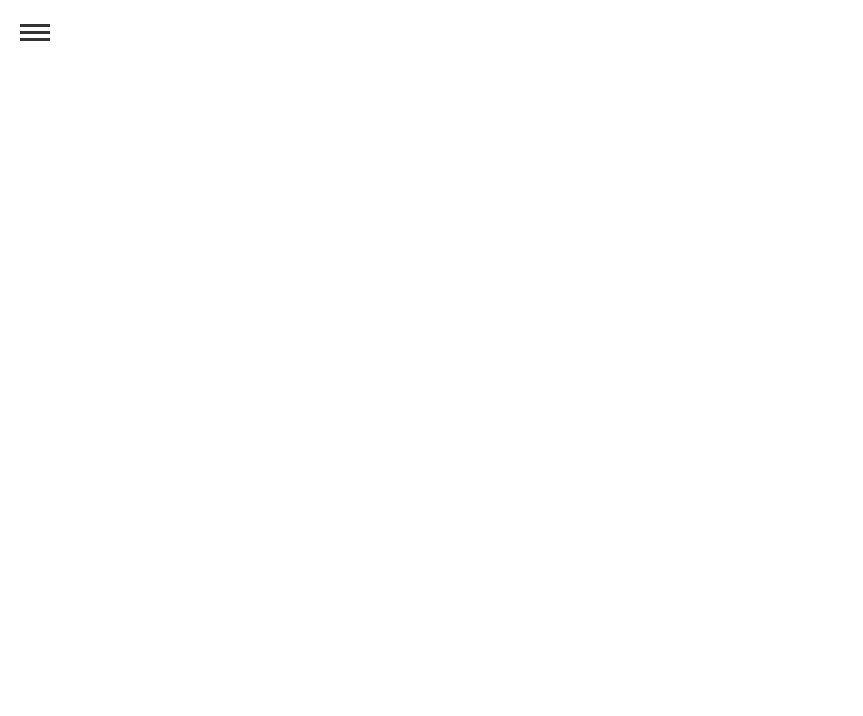
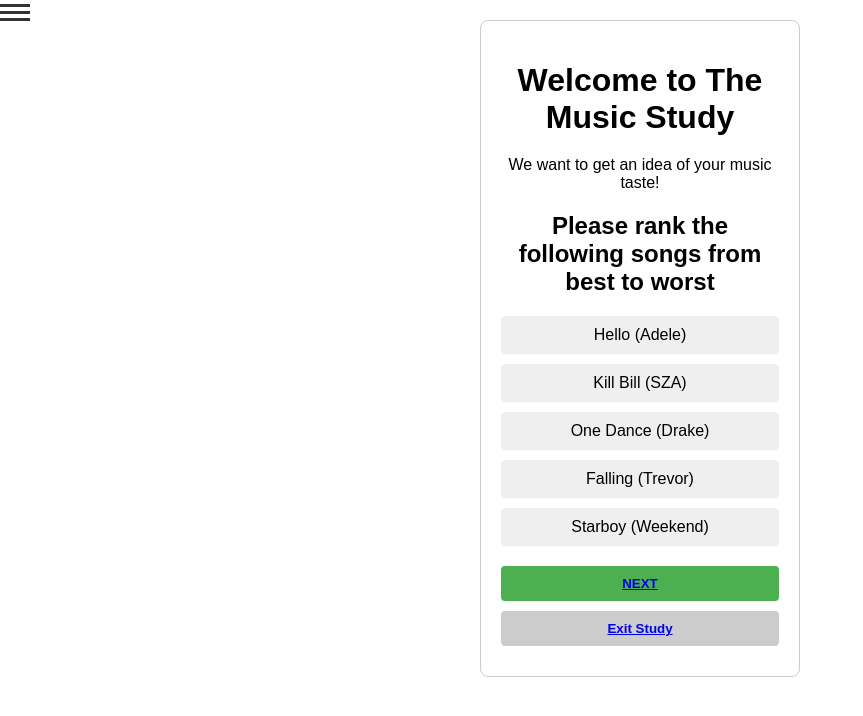
Before and after one commit to mitchytic/4-final-project-personality-analysis-music-taste, a React (Create React App) app: page / in a window 1280 px wide. Shown: the top 716 px of the page, without its empty margins (0-863 px from the left). Built offline with nearby package versions, Linux system fonts and the light colour scheme.

Commit message:
HomePage

```diff
--- /dev/null
+++ b/src/routes/HomePage.css
@@ -0,0 +1,73 @@
+.home-page {
+  font-family: 'Arial', sans-serif;
+  width: 100%;
+  max-width: 320px;
+  margin: 0 auto;
+  padding: 20px;
+}
+
+.home-page .hamburger-menu {
+  position: absolute;
+  top: 0;
+  left: 0;
+  z-index: 100;
+}
+
+.content {
+  border: 1px solid #ccc;
+  padding: 20px;
+  border-radius: 8px;
+  text-align: center;
+}
+
+.welcome-message h1,
+.song-ranking h2 {
+  margin-bottom: 20px;
+}
+
+.song-ranking ul {
+  list-style: none;
+  padding: 0;
+  margin-bottom: 20px;
+}
+
+.song-ranking ul li {
+  background: #efefef;
+  margin-bottom: 10px;
+  padding: 10px;
+  border-radius: 4px;
+  cursor: pointer;
+  transition: background-color 0.3s;
+}
+
+.song-ranking ul li.selected {
+  background-color: #add8e6;
+}
+
+.next-button,
+.exit-button {
+  display: block;
+  width: 100%;
+  padding: 10px;
+  margin-bottom: 10px;
+  border: none;
+  background-color: #4CAF50;
+  color: white;
+  font-weight: bold;
+  border-radius: 4px;
+  cursor: pointer;
+  transition: background-color 0.3s;
+}
+
+.next-button:hover,
+.exit-button:hover {
+  background-color: #367c39;
+}
+
+.exit-button {
+  background-color: #f44336;
+}
+
+.exit-button:hover {
+  background-color: #d32f2f;
+}
--- a/src/routes/HomePage.jsx
+++ b/src/routes/HomePage.jsx
@@ -1,11 +1,56 @@
+import React, { useState } from 'react';
+import './HomePage.css';
 import HamburgerMenu from "../components/common/hamburgermenu";
+import { Link } from 'react-router-dom';
 
-function HomePage() {
-    return (
-        <div>
-            <HamburgerMenu />
+const HomePage = () => {
+  const [songs, setSongs] = useState([
+    'Hello (Adele)',
+    'Kill Bill (SZA)',
+    'One Dance (Drake)',
+    'Falling (Trevor)',
+    'Starboy (Weekend)'
+  ]);
+  const [selectedSongIndex, setSelectedSongIndex] = useState(null);
+
+  const handleSongClick = (index) => {
+    if (selectedSongIndex !== null) {
+      let newSongs = [...songs];
+      [newSongs[selectedSongIndex], newSongs[index]] = [newSongs[index], newSongs[selectedSongIndex]];
+      setSongs(newSongs);
+      setSelectedSongIndex(null);
+    } else {
+      setSelectedSongIndex(index);
+    }
+  };
+
+  return (
+    <div className="home-page">
+      <HamburgerMenu />
+      <div className="content">
+        <div className="welcome-message">
+          <h1>Welcome to The Music Study</h1>
+          <p>We want to get an idea of your music taste!</p>
         </div>
-    )
-}
+        <div className="song-ranking">
+          <h2>Please rank the following songs from best to worst</h2>
+          <ul>
+            {songs.map((song, index) => (
+              <li
+                key={index}
+                onClick={() => handleSongClick(index)}
+                className={selectedSongIndex === index ? 'selected' : ''}
+              >
+                {song}
+              </li>
+            ))}
+          </ul>
+        </div>
+        <button className="next-button"><Link to = "sc1">NEXT</Link></button>
+        <button className="exit-button"><Link to = "result">Exit Study</Link></button>
+      </div>
+    </div>
+  );
+};
 
 export default HomePage;
--- a/src/routes/StudyScreen1.jsx
+++ b/src/routes/StudyScreen1.jsx
@@ -1,6 +1,7 @@
 import React, { useState } from 'react';
 import './StudyScreen1.css';
 import HamburgerMenu from '../components/common/hamburgermenu';
+import { Link } from 'react-router-dom';
 
 const StudyScreen1 = () => {
   const [selectedRating, setSelectedRating] = useState(null);
@@ -29,8 +30,8 @@
           </button>
         ))}
       </div>
-      <button className="submit" onClick={handleSubmit}>Submit</button>
-      <button className="exit-study">Exit Study</button>
+      <button className="submit" onClick={handleSubmit}><Link to ="sc2">Submit</Link></button>
+      <button className="exit-study"><Link to = "result">Exit Study</Link></button>
     </div>
   );
 };
```
